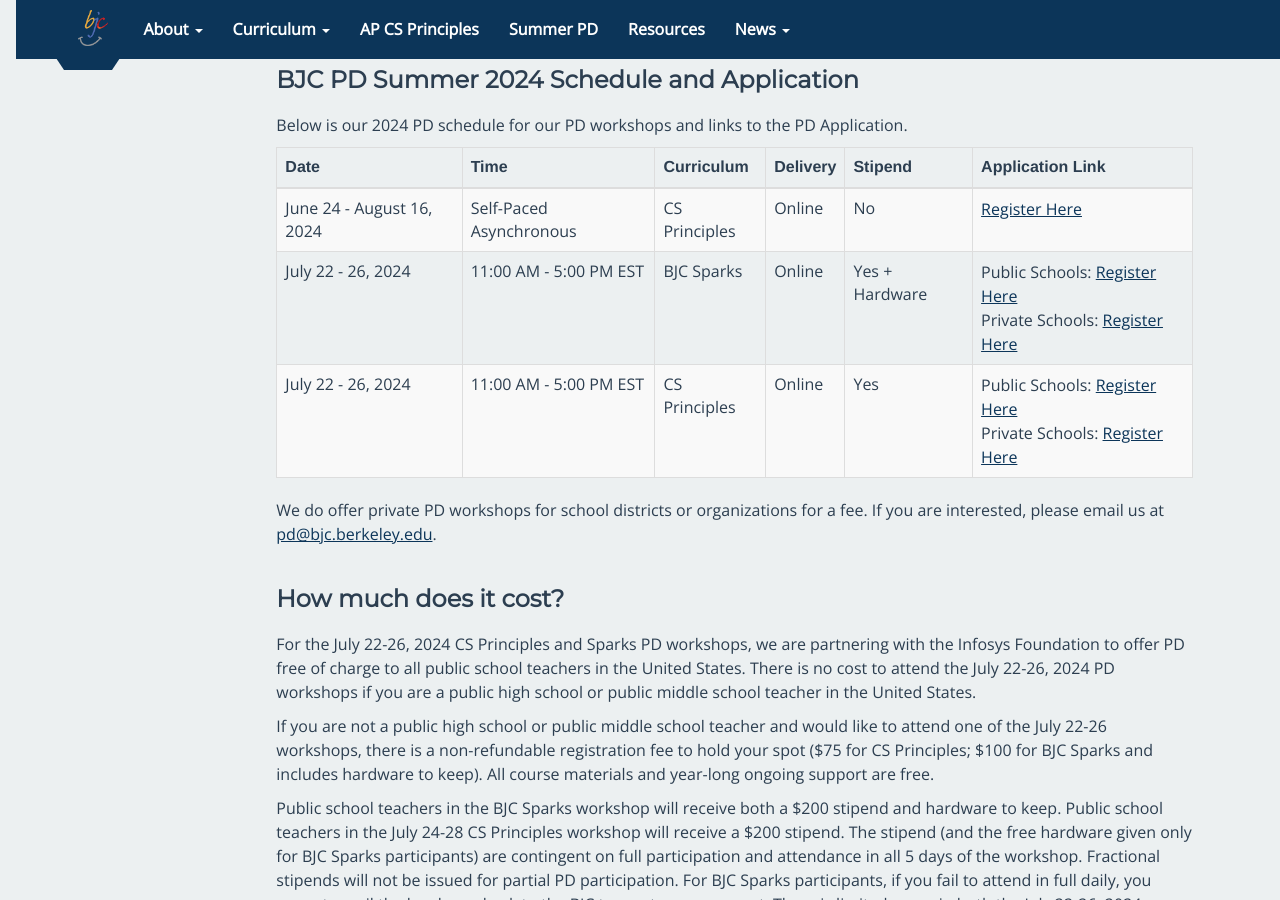
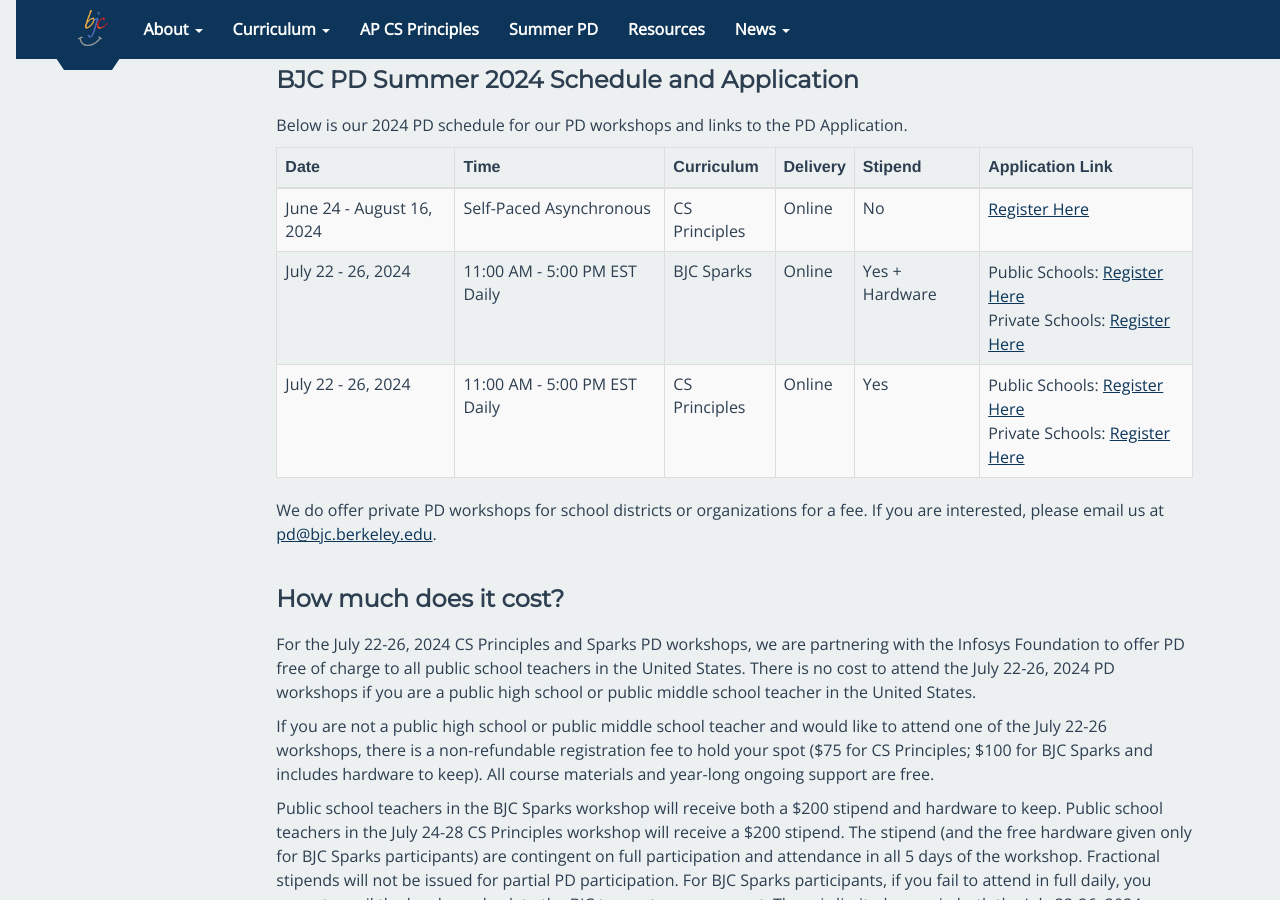
Before and after one commit to beautyjoy/beautyjoy.github.io, a Jekyll site: the page built from summer-pd/index.md, in a window 1280 px wide and 900 px high, scrolled down 1162 px. Built offline with Jekyll 4.4.1, drawn with Linux system fonts in a browser that asks for light colours.

Commit message:
Updating timing of PD.md

```diff
--- a/summer-pd/index.md
+++ b/summer-pd/index.md
@@ -95,7 +95,7 @@
   </tr>
   <tr>
     <td>July 22 - 26, 2024</td>
-    <td>11:00 AM - 5:00 PM EST</td>
+    <td>11:00 AM - 5:00 PM EST Daily</td>
     <td>BJC Sparks</td>
     <td>Online</td>
     <td>Yes + Hardware</td>
@@ -105,7 +105,7 @@
   </tr>
   <tr>
     <td>July 22 - 26, 2024</td>
-    <td>11:00 AM - 5:00 PM EST</td>
+    <td>11:00 AM - 5:00 PM EST Daily</td>
     <td>CS Principles</td>
     <td>Online</td>
     <td>Yes</td>
```
